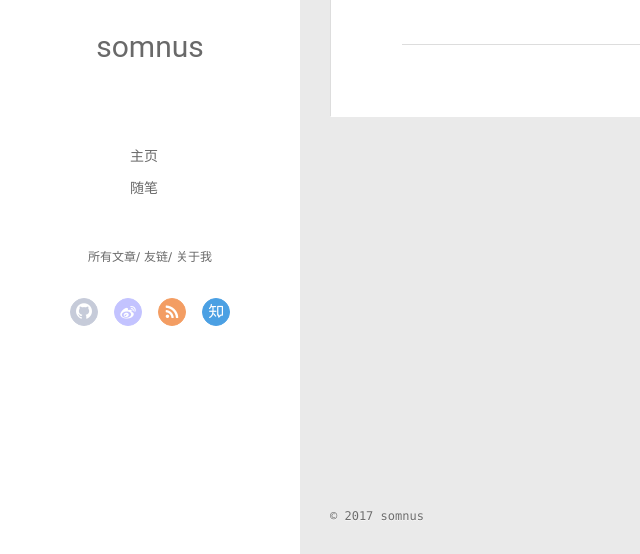
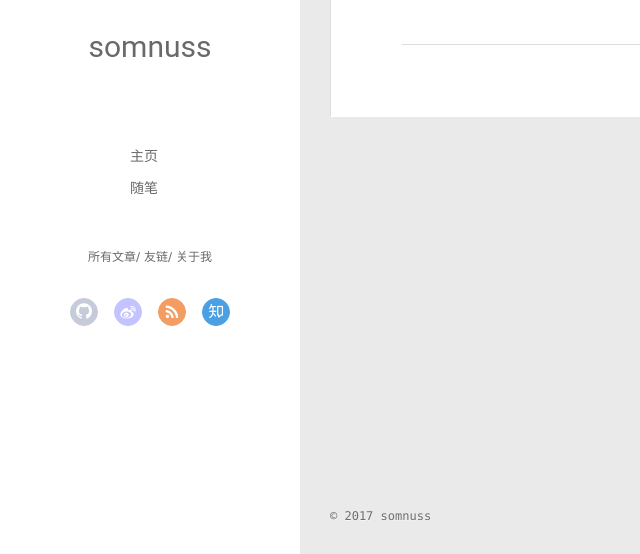
Before and after one commit to somnusx/somnusx.github.io, a plain HTML site: page one/index.html in a window 1280 px wide. Shown: the part 243-797 px from the top of the page, 0-640 px from the left. Drawn offline with Linux system fonts and the light colour scheme.

Commit message:
Site updated: 2017-08-30 17:18:51

```diff
--- a/one/index.html
+++ b/one/index.html
@@ -46,7 +46,7 @@
 			<img src="" class="js-avatar">
 		</a>
 		<hgroup>
-		  <h1 class="header-author"><a href="/">somnus</a></h1>
+		  <h1 class="header-author"><a href="/">somnuss</a></h1>
 		</hgroup>
 
 
@@ -104,7 +104,7 @@
 				<img src="" class="js-avatar">
 			</div>
 			<hgroup>
-			  <h1 class="header-author js-header-author">somnus</h1>
+			  <h1 class="header-author js-header-author">somnuss</h1>
 			</hgroup>
 
 
@@ -296,7 +296,7 @@
   <div class="outer">
     <div id="footer-info">
     	<div class="footer-left">
-    		&copy; 2017 somnus
+    		&copy; 2017 somnuss
     	</div>
       	<div class="footer-right">
       		<a href="http://hexo.io/" target="_blank">Hexo</a>  Theme <a href="https://github.com/litten/hexo-theme-yilia" target="_blank">Yilia</a> by Litten
```
Also changed, not shown: 2017/08/30/hello-world/index.html (+3 -3 lines), 2017/08/30/test/index.html (+3 -3 lines), archives/2017/08/index.html (+3 -3 lines), archives/2017/index.html (+3 -3 lines), archives/index.html (+3 -3 lines), index.html (+3 -3 lines).
